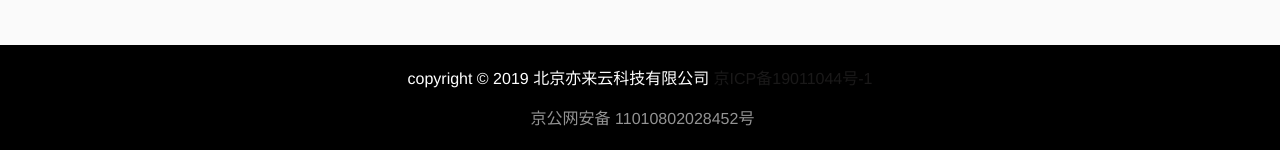
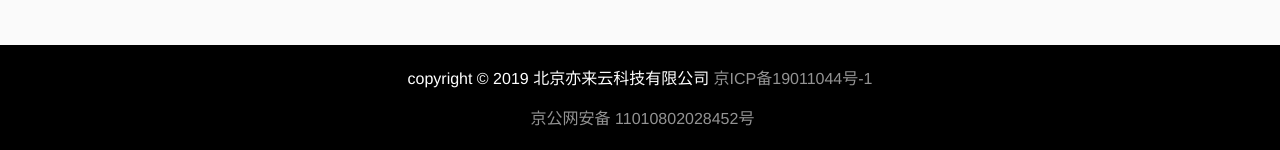
Before and after one commit to elastos/Elastos.ORG.Homepage.CN, a plain HTML site: page en/index.html in a window 1280 px wide. Shown: the part 2234-2384 px from the top of the page. Drawn offline with Linux system fonts and the light colour scheme.

Commit message:
link color

```diff
--- a/en/index.html
+++ b/en/index.html
@@ -132,7 +132,7 @@
 		<div class="footer_">
 			<footer class="footer-wrapper" id="footer">
 				<div class="" style="padding-top: 20px;">
-					copyright © 2019 北京亦来云科技有限公司 <a href="https://beian.miit.gov.cn">京ICP备19011044号-1</a>
+					copyright © 2019 北京亦来云科技有限公司 <a href="https://beian.miit.gov.cn" style="color:#939393;">京ICP备19011044号-1</a>
 				</div>
 				<div style="width:300px;margin:0 auto; padding:20px 0;">
 		 			<a target="_blank" href=" " style="display:inline-block;text-decoration:none;height:20px;line-height:20px;">
```
Also changed, not shown: index.html (+1 -1 lines), zh/index.html (+1 -1 lines).
